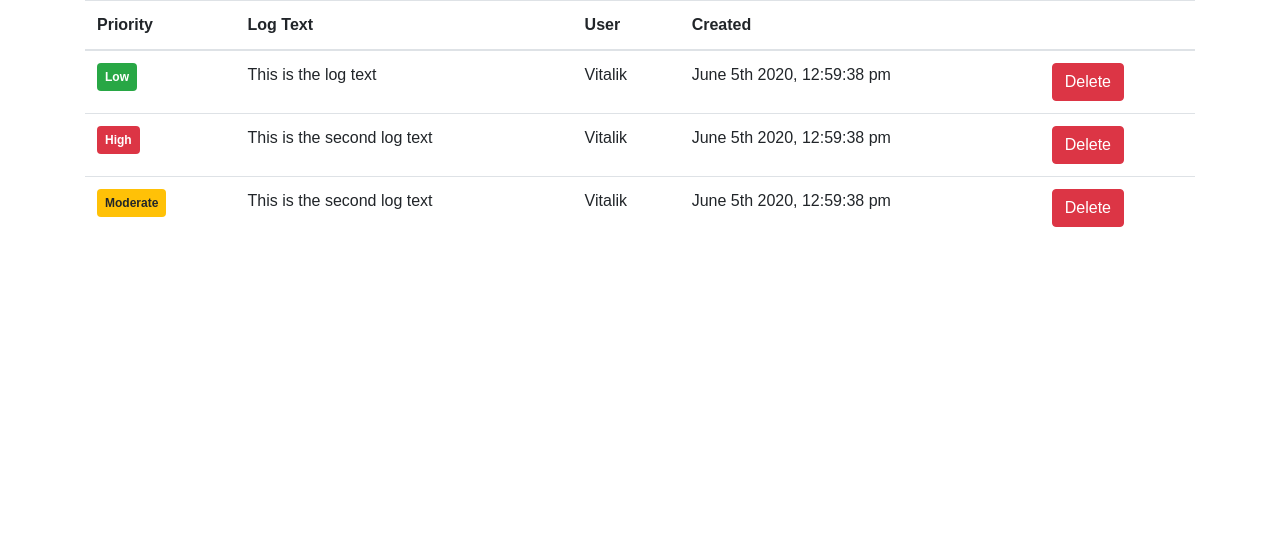
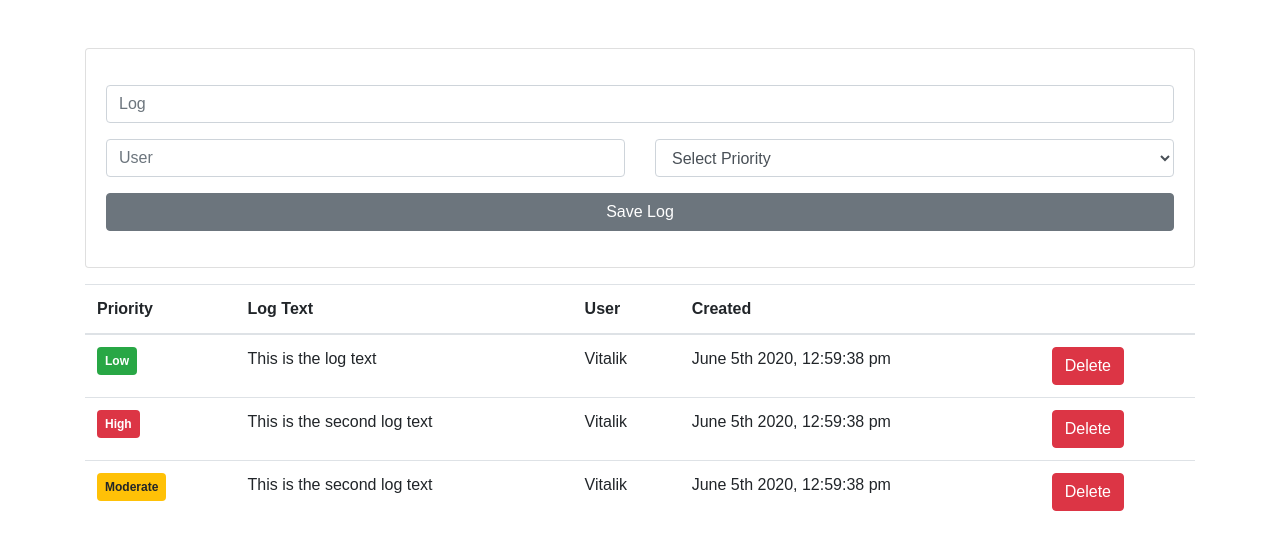
Before and after one commit to vitalikmorozz/bug-logger, a React app: page / in a window 1280 px wide. Shown: the top 550 px of the page. Built offline with nearby package versions, Linux system fonts and the light colour scheme; the HTML template or start-up script is replaced by a standard one.

Commit message:
implement new log add feature

```diff
--- /dev/null
+++ b/src/components/AddLogItem.js
@@ -0,0 +1,63 @@
+import React, { useState } from 'react';
+import Card from 'react-bootstrap/Card';
+import Form from 'react-bootstrap/Form';
+import Row from 'react-bootstrap/Row';
+import Col from 'react-bootstrap/Col';
+import Button from 'react-bootstrap/Button';
+
+const AddLogItem = ({ addNewLog }) => {
+	const [text, setText] = useState('');
+	const [user, setUser] = useState('');
+	const [priority, setPriority] = useState('');
+
+	const submitHandle = (e) => {
+		e.preventDefault();
+		if (priority === '') return;
+		addNewLog({
+			text,
+			user,
+			priority,
+			created: new Date().toString(),
+		});
+
+		setText('');
+		setUser('');
+		setPriority('');
+	};
+
+	return (
+		<Card className="mt-5 mb-3">
+			<Card.Body>
+				<Form onSubmit={submitHandle}>
+					<Row className="my-3">
+						<Col>
+							<Form.Control placeholder="Log" value={text} onChange={(e) => setText(e.target.value)} />
+						</Col>
+					</Row>
+					<Row className="my-3">
+						<Col>
+							<Form.Control placeholder="User" value={user} onChange={(e) => setUser(e.target.value)} />
+						</Col>
+						<Col>
+							<Form.Control as="select" value={priority} onChange={(e) => setPriority(e.target.value)}>
+								<option value="0">Select Priority</option>
+								<option value="low">Low</option>
+								<option value="moderate">Moderate</option>
+								<option value="high">High</option>
+							</Form.Control>
+						</Col>
+					</Row>
+					<Row className="my-3">
+						<Col>
+							<Button type="submit" variant="secondary" block>
+								Save Log
+							</Button>
+						</Col>
+					</Row>
+				</Form>
+			</Card.Body>
+		</Card>
+	);
+};
+
+export default AddLogItem;
--- a/src/components/App.js
+++ b/src/components/App.js
@@ -3,6 +3,7 @@ import Container from 'react-bootstrap/Container';
 import Table from 'react-bootstrap/Table';
 
 import LogItem from './LogItem';
+import AddLogItem from './AddLogItem';
 
 const App = () => {
 	const [logs, setLogs] = useState([
@@ -29,8 +30,13 @@ const App = () => {
 		},
 	]);
 
+	const addNewLog = (log) => {
+		setLogs([...logs, log]);
+	};
+
 	return (
 		<Container>
+			<AddLogItem addNewLog={addNewLog} />
 			<Table>
 				<thead>
 					<tr>
```
